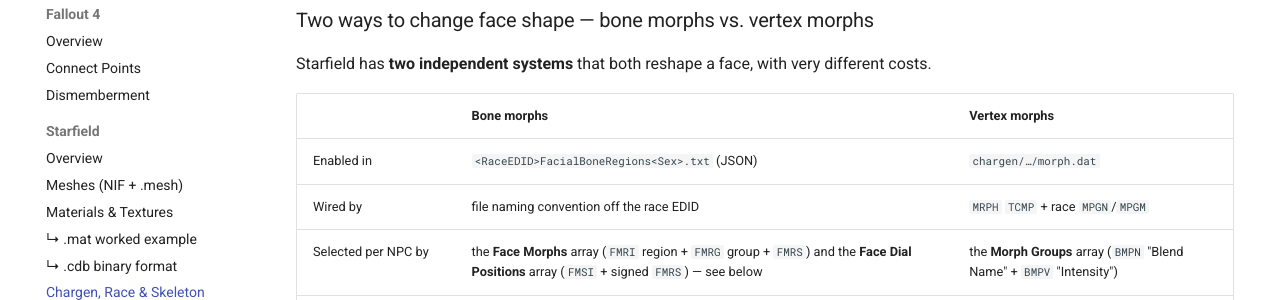
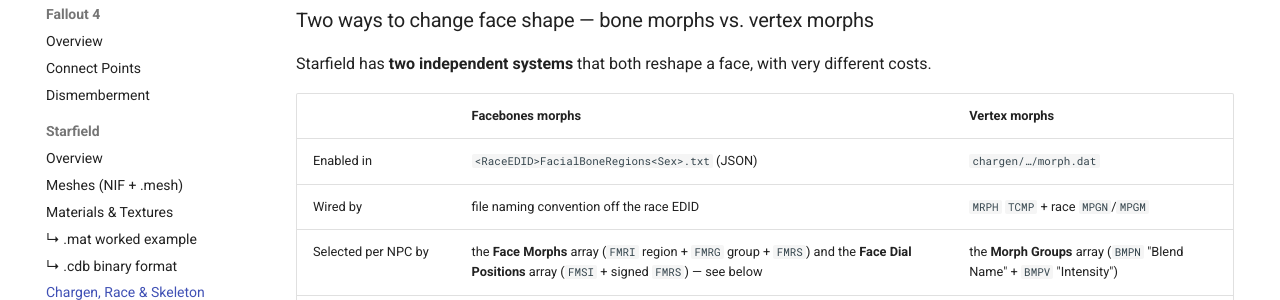
Before and after one commit to BadDogSkyrim/BethesdaLibrary, an MkDocs documentation site: the page built from docs/game-specific/starfield/chargen.md, in a window 1280 px wide and 900 px high, scrolled down 13756 px. Shown: the part 152-452 px from the top of the window. Built offline with MkDocs 1.6.1 and Material for MkDocs 9.7.7, drawn with Linux system fonts in a browser that asks for light colours; comment, search, counter and statistics services are not loaded.

Commit message:
Starfield chargen: 'Facebones morphs' names the bone-morph column
Co-Authored-By: Claude Opus 5.5 <noreply@anthropic.com>

```diff
--- a/docs/game-specific/starfield/chargen.md
+++ b/docs/game-specific/starfield/chargen.md
@@ -615,7 +615,7 @@ dependency beyond half-float + DEC3N helpers.
 Starfield has **two independent systems** that both reshape a face, with very
 different costs.
 
-| | Bone morphs | Vertex morphs |
+| | Facebones morphs | Vertex morphs |
 |---|---|---|
 | Enabled in | `<RaceEDID>FacialBoneRegions<Sex>.txt` (JSON) | `chargen/…/morph.dat` |
 | Wired by | file naming convention off the race EDID | `MRPH` `TCMP` + race `MPGN`/`MPGM` |
```
